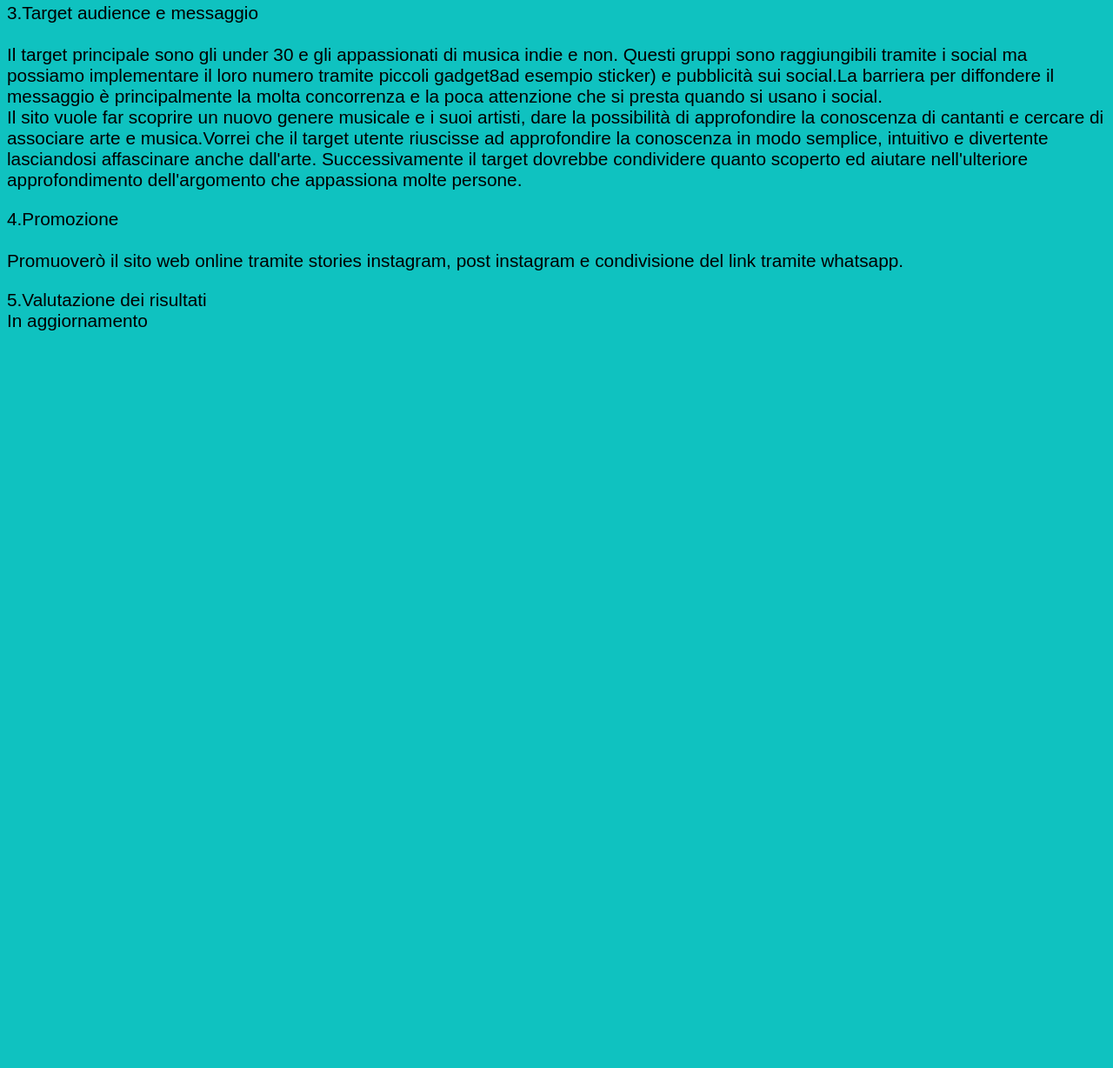
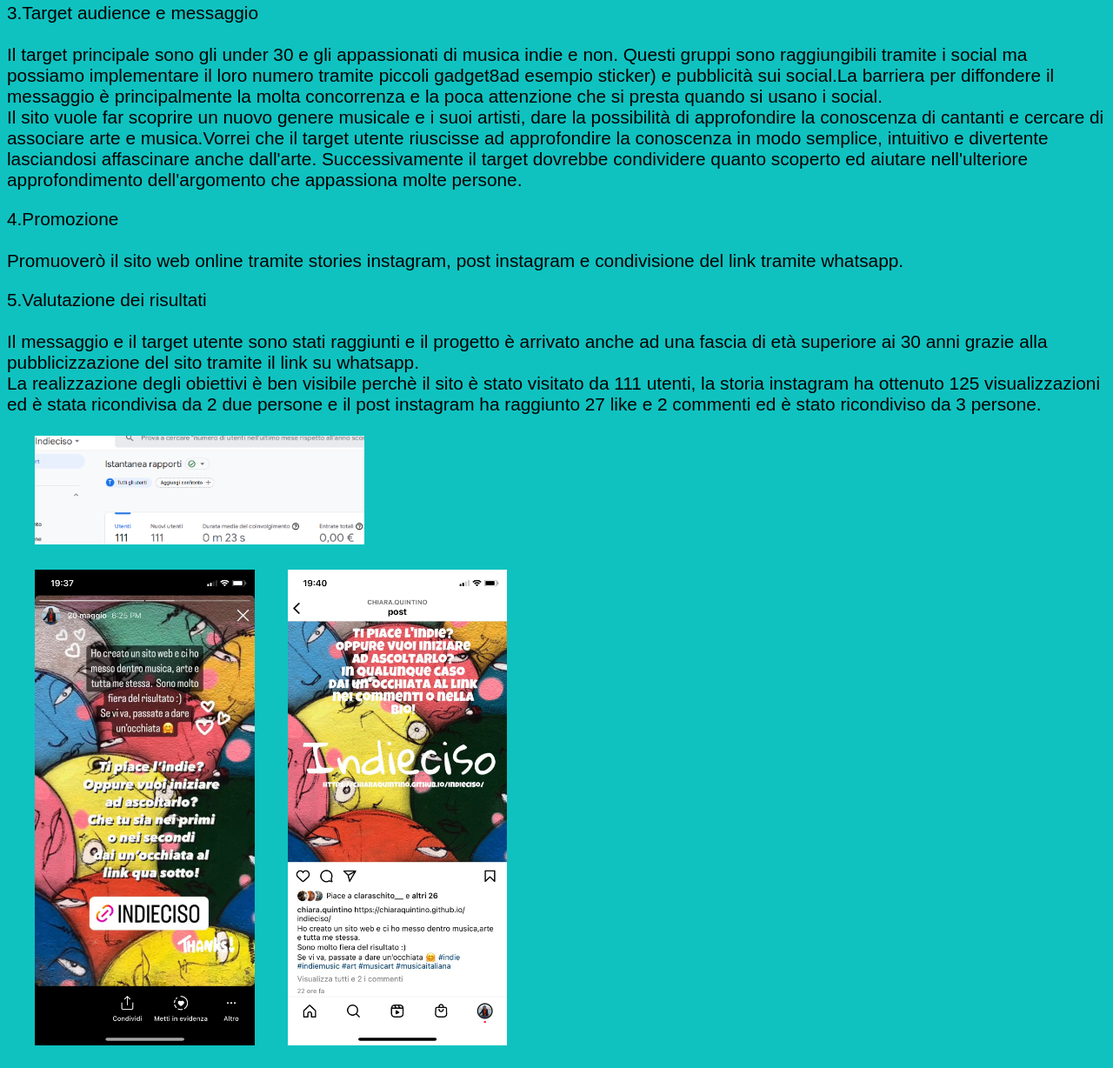
Before and after one commit to chiaraquintino/indieciso, a plain HTML site: page doc.html in a window 1280 px wide. Shown: the part 2834-4062 px from the top of the page at 87% size. Before the commit the page ends 3235 px from the top, so only its background shows below. Drawn offline with Linux system fonts and the light colour scheme.

Commit message:
doc completa

```diff
--- a/css/style.css
+++ b/css/style.css
@@ -178,11 +178,11 @@ p.doc{font-family:'Poppins', sans-serif;
 
 #albero{padding-left: 65vh;}
 
-#homew, #cantantiw, #artew {width: 30%;
-                            padding-left: 4vh;}
+#homew, #cantantiw, #artew, #analytics {width: 30%;
+                                        padding-left: 4vh;}
 
-
-
+#stories, #post {width: 20%;
+                 padding-left: 4vh;}
 
 [class*="col-"] { width: 100%;}
 
--- a/doc.html
+++ b/doc.html
@@ -28,11 +28,12 @@
       	<h2 class="doc">Communication Strategy</h2>
       	<p class="doc">1.Background <br><br>Il progetto offre informazioni generali di base sul genere indie e su alcuni degli artisti più caratteristici.Il risultato che si ottiene tramite l'uso delle immagini e di non troppo testo rende il sito facilmente accessibile. Si riesce ad avere subito una panoramica degli argomenti trattati e se si è interessati si ha la possibilità di approfondire la conoscenza.
       	<br>Per rendere il sito più efficace e interessante si può aggiungere più scelta musicale, la pagina "musica&arte" può essere implementata con più materiale e migliorata a livello tecnico e visivo per renderla più semplice da usare.</p>
-      	<p class="doc">2.Obiettivi comunicativi <br><br>Gli obiettivi concreti prefissati sono: il raggiungimento di almeno 50 visite al sito, la visualizzazione della storia instagram per far conoscere il sito da almeno 100 persone, minimo 50 like al post instagram che pubblicizza il sito. Il progetto è volto ad approfondire o conoscere un nuovo genere musicale, gli artisti più rappresentativi e le canzoni da non perdere.</p>
+      	<p class="doc">2.Obiettivi comunicativi <br><br>Gli obiettivi concreti prefissati sono: il raggiungimento di almeno 50 visite al sito, la visualizzazione della storia instagram per far conoscere il sito da almeno 100 persone, minimo 20 like al post instagram che pubblicizza il sito. Il progetto è volto ad approfondire o conoscere un nuovo genere musicale, gli artisti più rappresentativi e le canzoni da non perdere.</p>
       	<p class="doc">3.Target audience e messaggio <br><br>Il target principale sono gli under 30 e gli appassionati di musica indie e non. Questi gruppi sono raggiungibili tramite i social ma possiamo implementare il loro numero tramite piccoli gadget8ad esempio sticker) e pubblicità sui social.La barriera per diffondere il messaggio è principalmente la molta concorrenza e la poca attenzione che si presta quando si usano i social.
       	<br>Il sito vuole far scoprire un nuovo genere musicale e i suoi artisti, dare la possibilità di approfondire la conoscenza di cantanti e cercare di associare arte e musica.Vorrei che il target utente riuscisse ad approfondire la conoscenza in modo semplice, intuitivo e divertente lasciandosi affascinare anche dall'arte. Successivamente il target dovrebbe condividere quanto scoperto ed aiutare nell'ulteriore approfondimento dell'argomento che appassiona molte persone.</p>
       	<p class="doc">4.Promozione <br><br>Promuoverò il sito web online tramite stories instagram, post instagram e condivisione del link tramite whatsapp.</p>
-      	<p class="doc">5.Valutazione dei risultati <br>In aggiornamento <!--br>Il messaggio e il target utente sono stati raggiunti e il progetto è arrivato anche ad una fascia di età superiore ai 30 anni grazie alla pubblicizzazione del sito tramite il link su whatsapp.<br>La realizzazione degli obiettivi è ben visibile perchè il sito è stato visitato da 80 utenti, la storia instagram ha ottenuto 125 visualizzazioni ed è stata ricondivisa da 2 due persone e il post instagram ha raggiunto x like.</p-->
+      	<p class="doc">5.Valutazione dei risultati <br><br>Il messaggio e il target utente sono stati raggiunti e il progetto è arrivato anche ad una fascia di età superiore ai 30 anni grazie alla pubblicizzazione del sito tramite il link su whatsapp.<br>La realizzazione degli obiettivi è ben visibile perchè il sito è stato visitato da 111 utenti, la storia instagram ha ottenuto 125 visualizzazioni ed è stata ricondivisa da 2 due persone e il post instagram ha raggiunto 27 like e 2 commenti ed è stato ricondiviso da 3 persone.
+      	<br><br> <img id="analytics" src="foto/analytics.png"> <br><br> <img id="stories" src="foto/stories.jpeg"> <img id="post" src="foto/post.jpeg"></p>
       </section>
 </body>
 </html>
```
Also changed, not shown: foto/analytics.png (added), foto/post.jpeg (added), foto/stories.jpeg (added).
